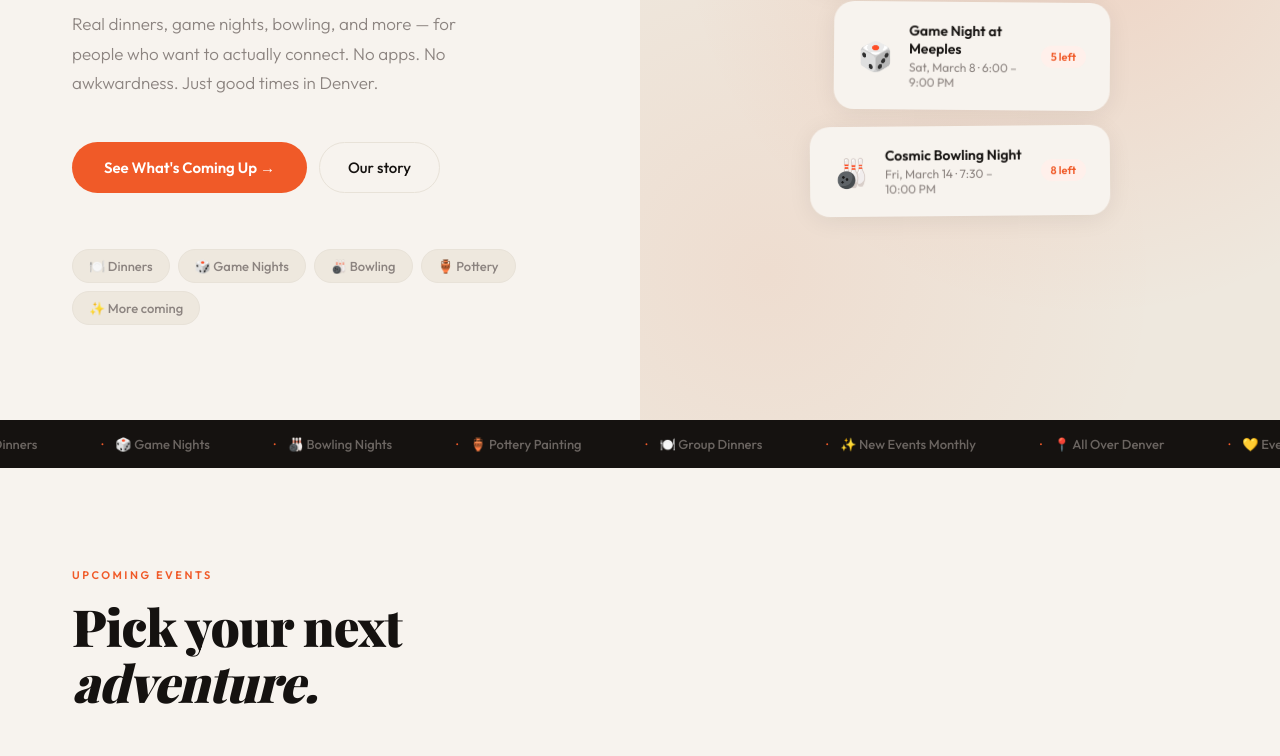
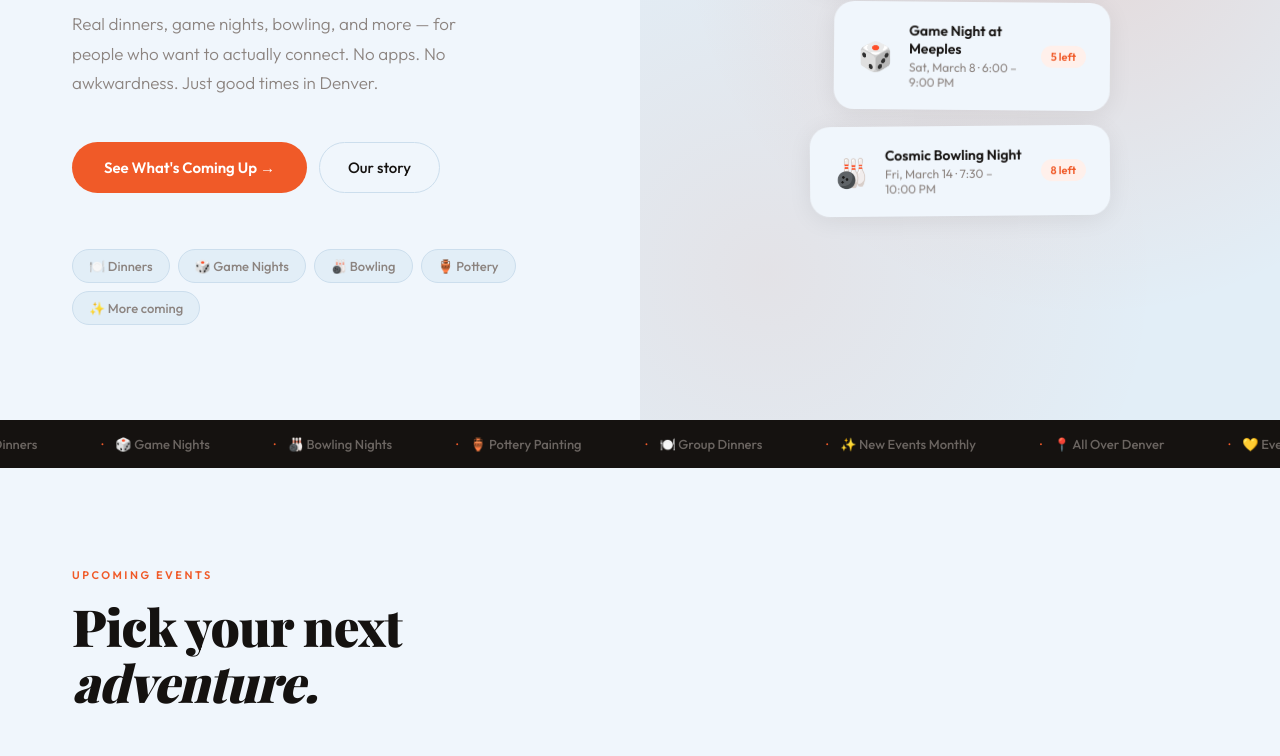
Before and after one commit to stharpe98-tech/denver-social-nights, a website: page index.html in a window 1280 px wide. Shown: the part 380-1136 px from the top of the page. Drawn offline with nearby package versions, Linux system fonts and the light colour scheme; a web font is replaced by a local one.

Commit message:
Switch base palette to soft sky blue — clear Colorado day feel

```diff
--- a/index.html
+++ b/index.html
@@ -8,8 +8,8 @@
 <style>
 *, *::before, *::after { box-sizing: border-box; margin: 0; padding: 0; }
 :root {
-  --white: #F7F3EE; --ink: #151210; --coral: #F05A28; --coral-soft: #FFF0EB;
-  --sand: #EEE8DE; --stone: #E8E2D8; --muted: #8C8480; --radius: 16px;
+  --white: #F0F6FC; --ink: #151210; --coral: #F05A28; --coral-soft: #FFF0EB;
+  --sand: #E2EEF7; --stone: #CCDEED; --muted: #8C8480; --radius: 16px;
 }
 html { scroll-behavior: smooth; }
 body { font-family: 'Outfit', sans-serif; background: var(--white); color: var(--ink); overflow-x: hidden; }
```
